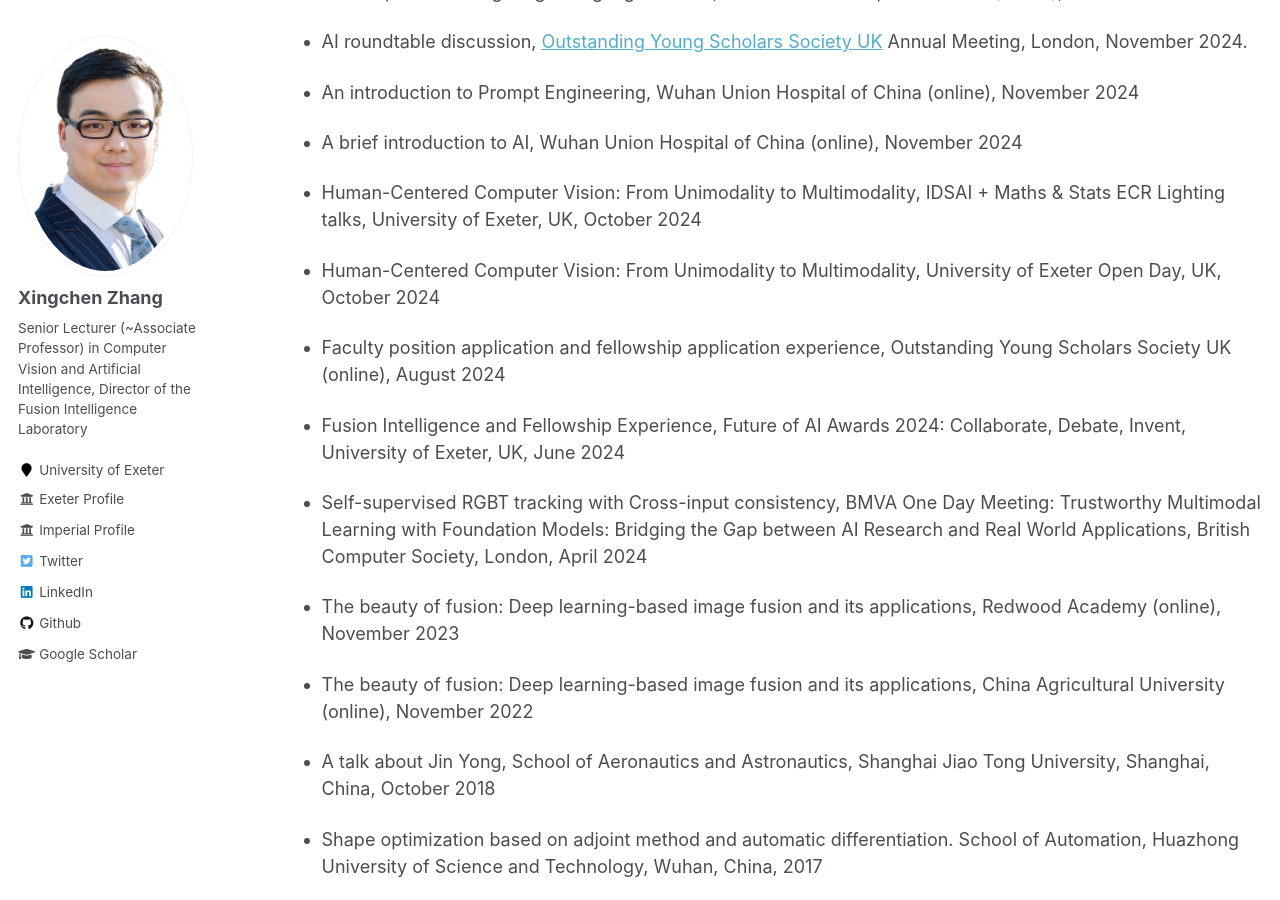
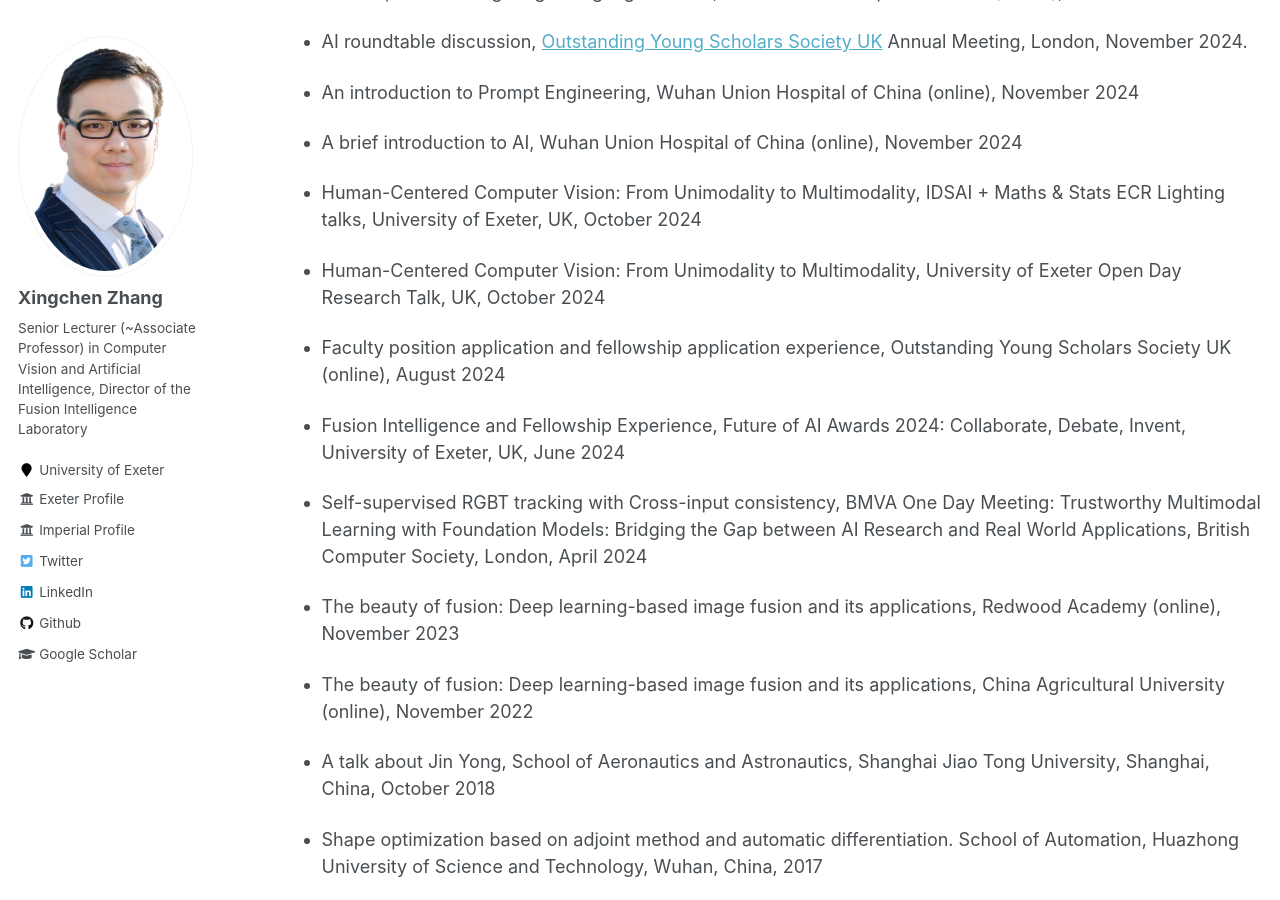
Before and after one commit to xingchenzhang/xingchenzhang.github.io, a Jekyll site: the page built from _pages/talks.md, in a window 1280 px wide and 900 px high, scrolled down 674 px. Built offline with Jekyll 4.4.1, drawn with Linux system fonts in a browser that asks for light colours.

Commit message:
update bio

```diff
--- a/_pages/talks.md
+++ b/_pages/talks.md
@@ -29,7 +29,7 @@ author_profile: true
 
 - Human-Centered Computer Vision: From Unimodality to Multimodality, IDSAI + Maths & Stats ECR Lighting talks, University of Exeter, UK, October 2024
 
-- Human-Centered Computer Vision: From Unimodality to Multimodality, University of Exeter Open Day, UK, October 2024
+- Human-Centered Computer Vision: From Unimodality to Multimodality, University of Exeter Open Day Research Talk, UK, October 2024
 
 - Faculty position application and fellowship application experience, Outstanding Young Scholars Society UK (online), August 2024
 
```
Also changed, not shown: _pages/about.md (+8 -10 lines).
